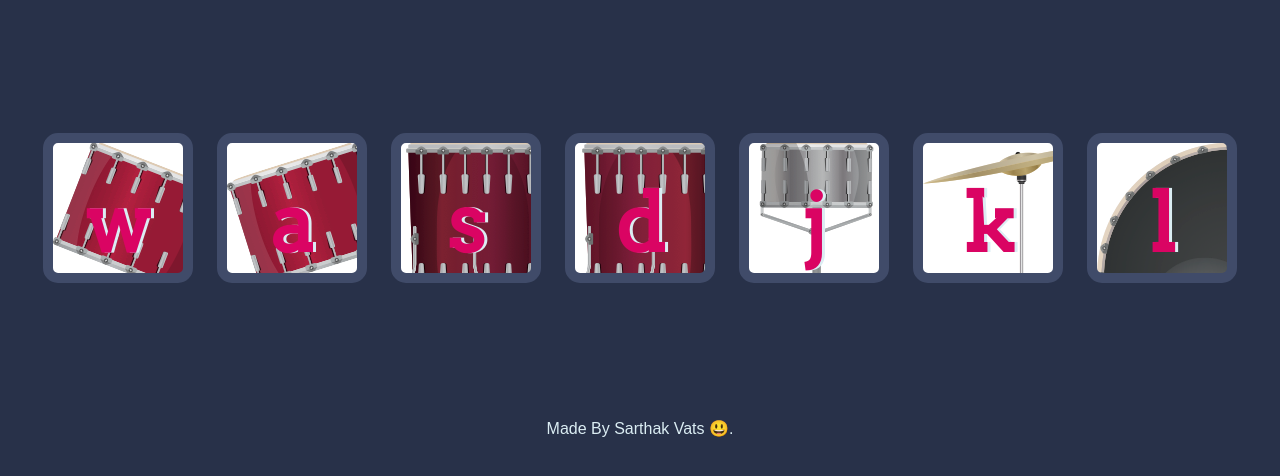
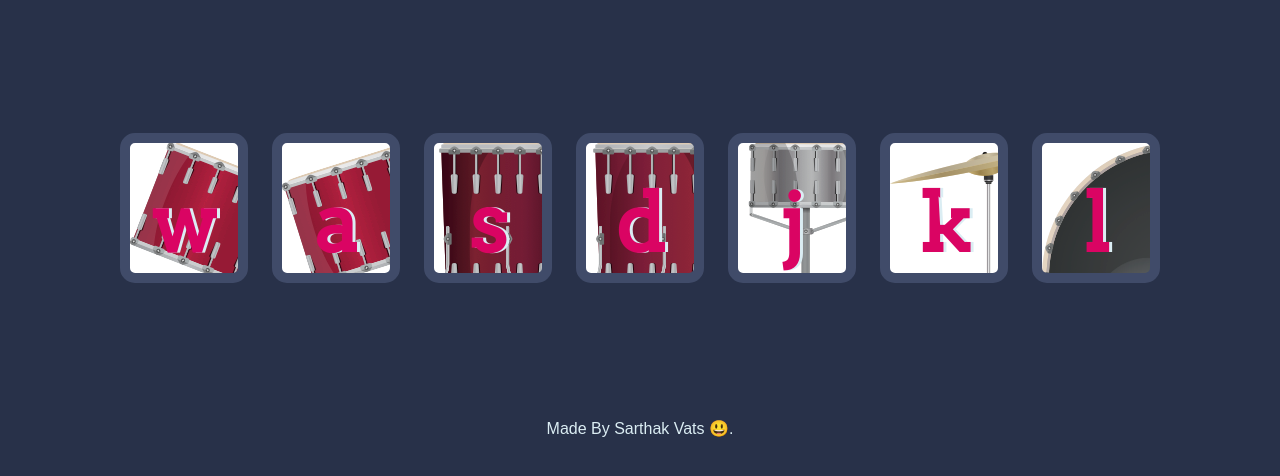
Before and after one commit to sarthakvats-2002/Drum-Kit, a plain HTML site: page index.html in a window 1280 px wide. Shown: the part 156-632 px from the top of the page. Drawn offline with Linux system fonts and the light colour scheme.

Commit message:
width changed

```diff
--- a/styles.css
+++ b/styles.css
@@ -72,7 +72,7 @@ footer {
   text-shadow: 3px 0 #DBEDF3;
   border-radius: 15px;
   display: inline-block;
-  width: 150px;
+  width: 128px;
   height: 150px;
   text-align: center;
   margin: 10px;
```
